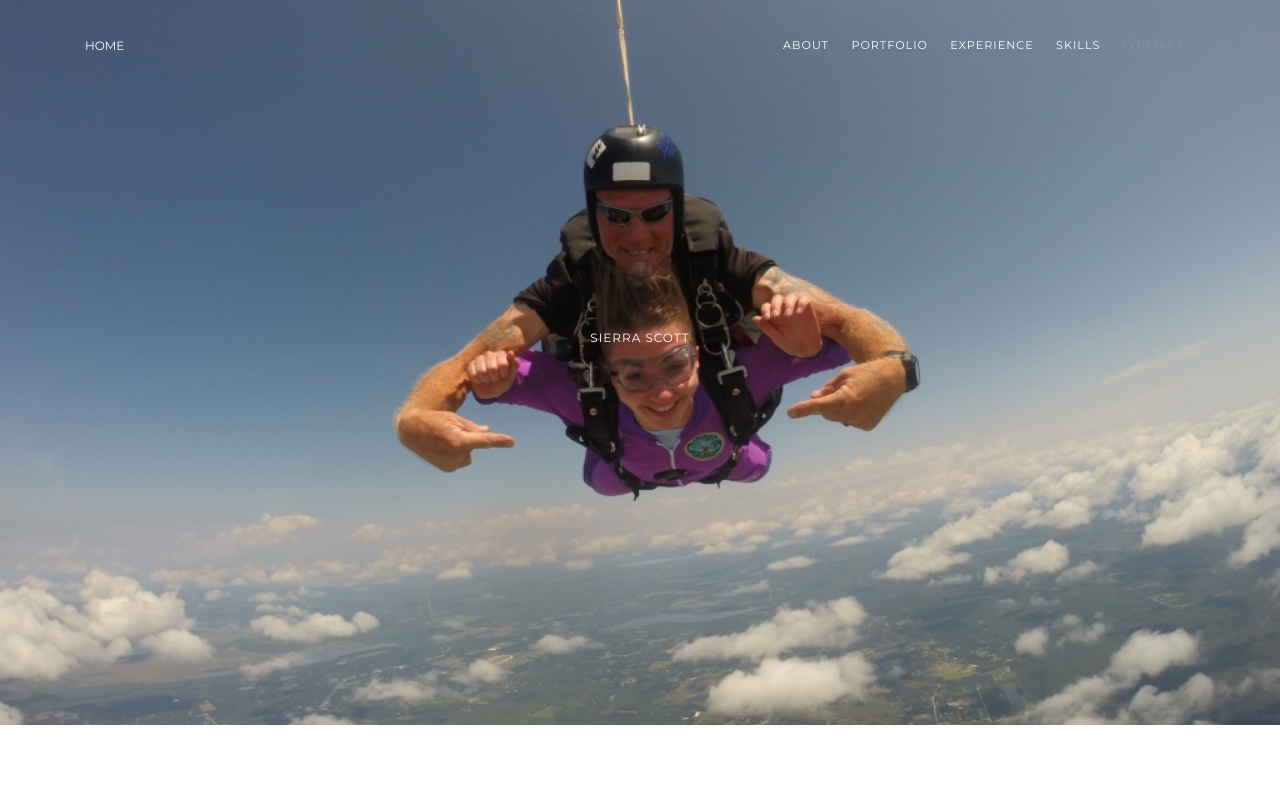
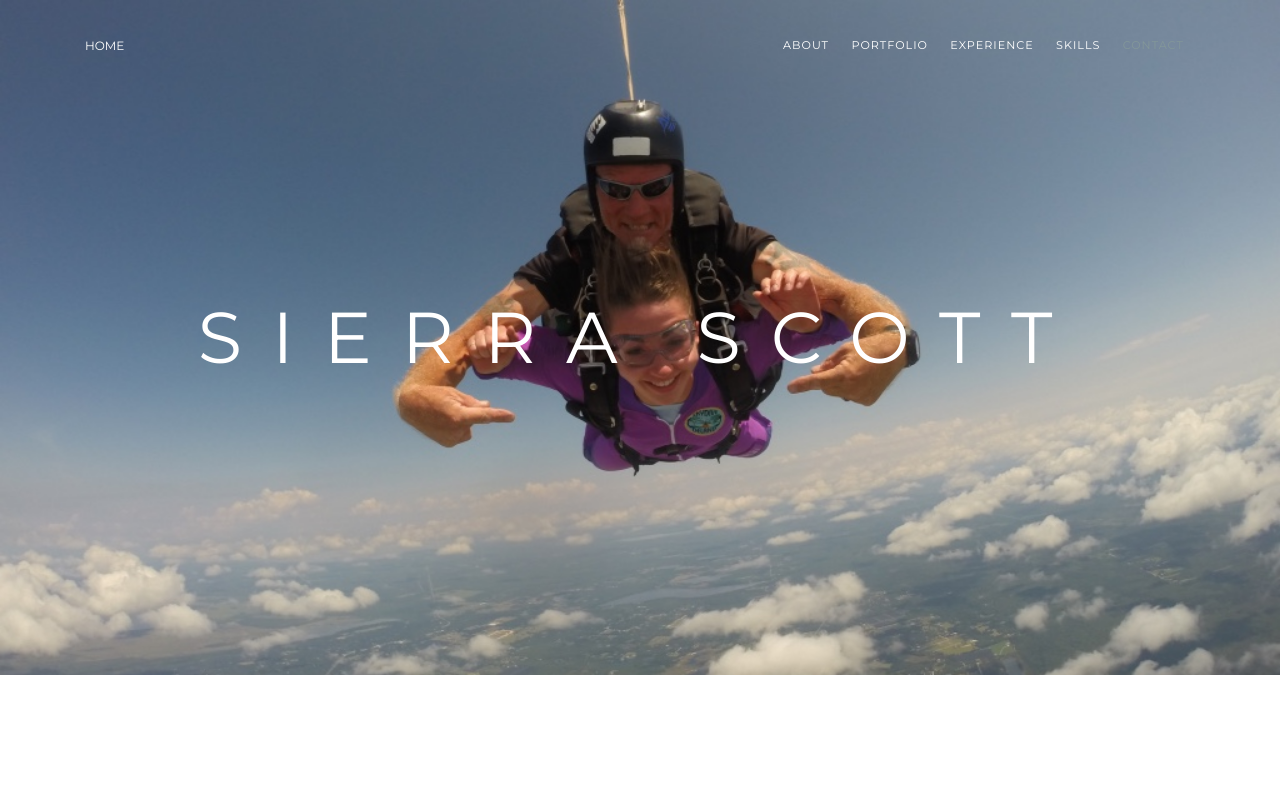
Before and after one commit to smscott33/smscott33.github.io, a website with bundled scripts: page index.html in a window 1280 px wide. Shown: the top 800 px of the page. Built offline with nearby package versions, Linux system fonts and the light colour scheme; a web font is replaced by a local one.

Commit message:
changed size of font

```diff
--- a/css/agency.css
+++ b/css/agency.css
@@ -198,8 +198,8 @@ header.masthead .intro-text .intro-lead-in {
 }
 
 header.masthead .intro-text .intro-heading {
-  letter-spacing: 1px;
-  font-size: 12px !important;
+  letter-spacing: 30px;
+  font-size: 72px !important;
   text-transform: uppercase;
   color: white;
   font-family: 'Montserrat', 'Helvetica Neue', Helvetica, Arial, sans-serif;
@@ -208,7 +208,7 @@ header.masthead .intro-text .intro-heading {
 @media (min-width: 768px) {
   header.masthead .intro-text {
     padding-top: 300px;
-    padding-bottom: 200px;
+    padding-bottom: 150px;
   }
   header.masthead .intro-text .intro-lead-in {
     font-size: 40px;
--- a/index.html
+++ b/index.html
@@ -443,7 +443,7 @@
       <div class="container">
         <!-- <div class="row"> -->
           <div class="text-center">
-            <span class="copyright">Copyright &copy; 2018</span>
+            <span class="copyright">&copy; Sierra Scott 2018</span>
           </div>
           <!-- <div class="col-md-4"> -->
             <!-- <ul class="list-inline social-buttons">
```
Also changed, not shown: README.md.
